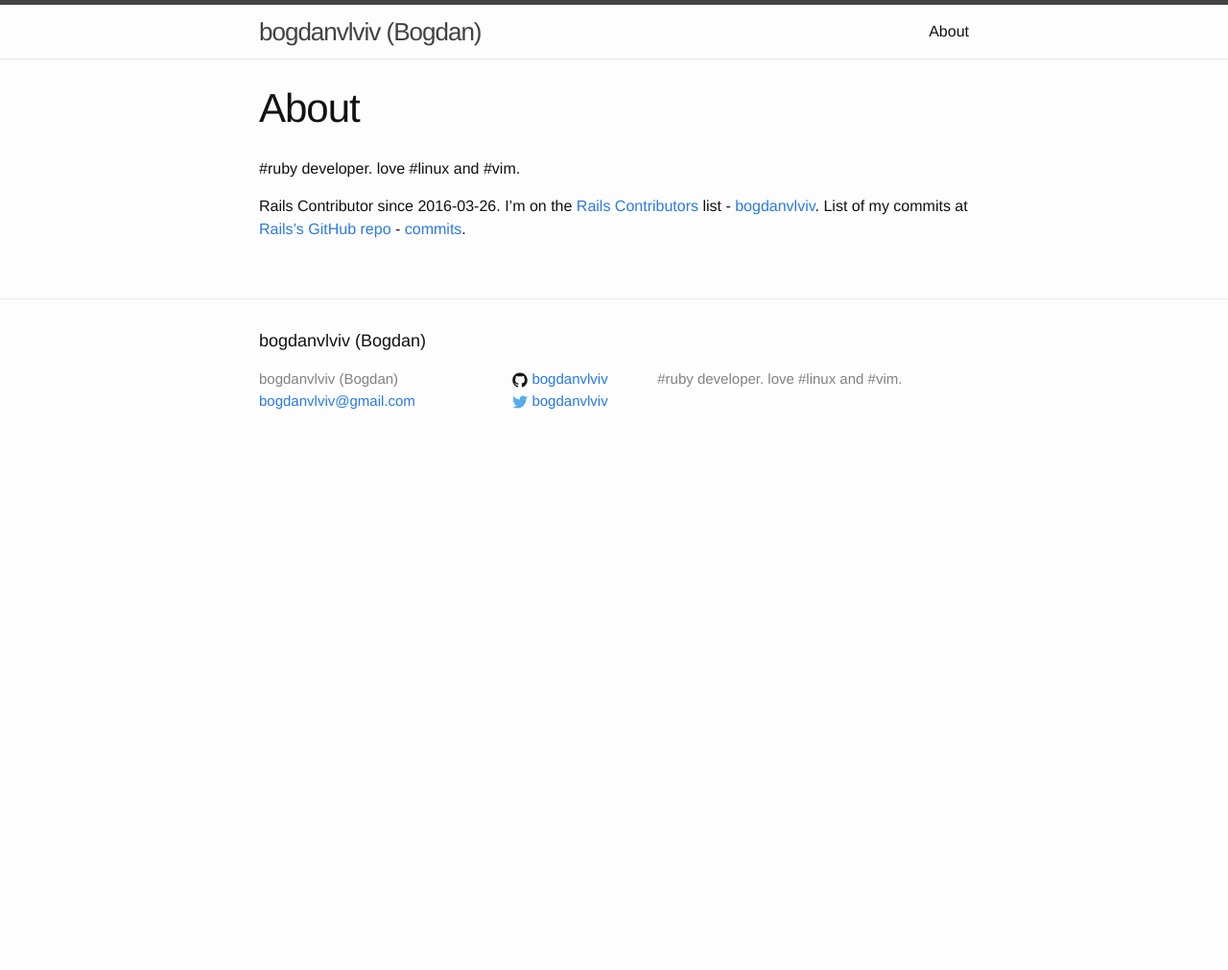
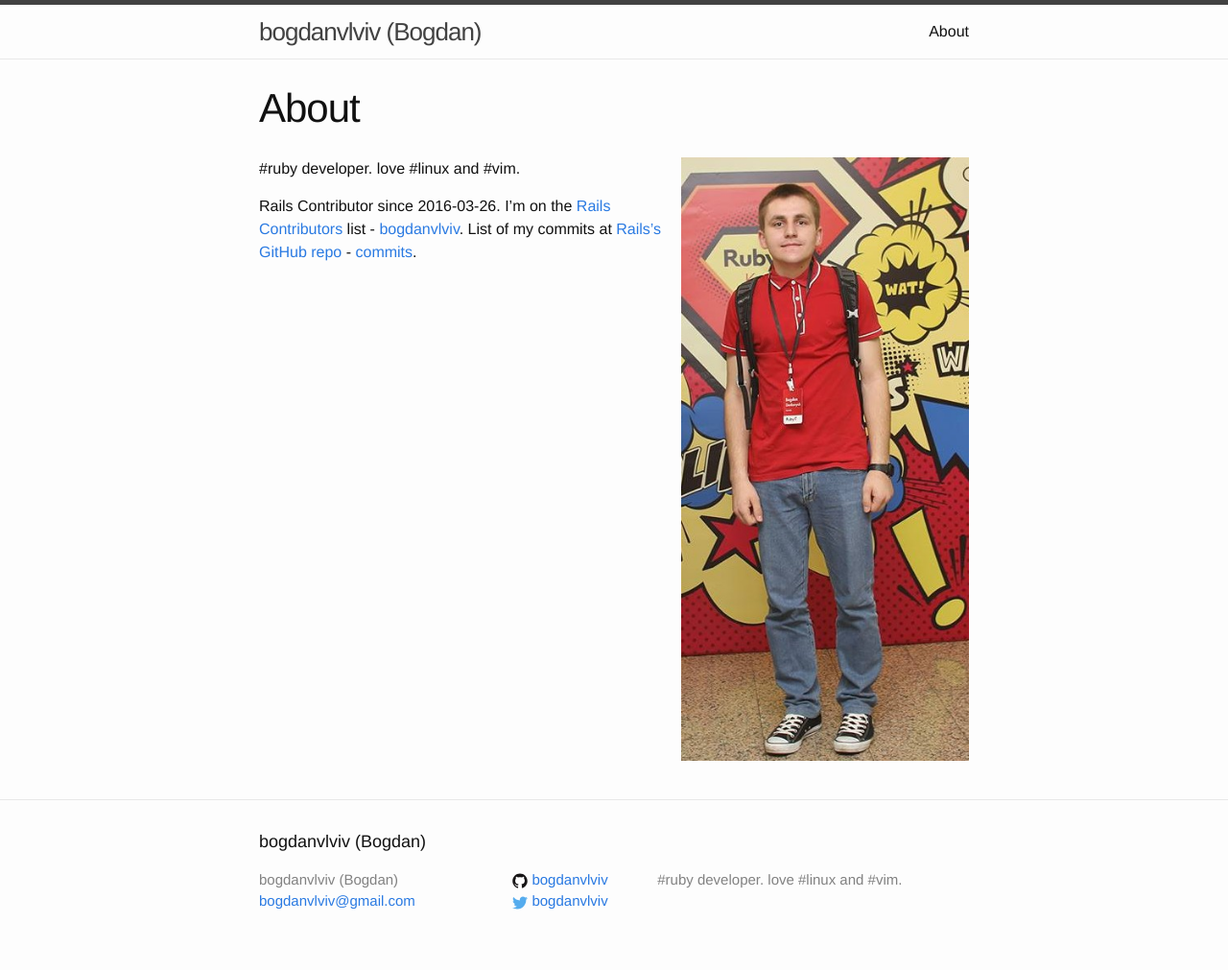
Before and after one commit to crowdpro3/bogdanvlviv.github.io, a Jekyll site: the page built from about.md, in a window 1280 px wide. Shown: the whole page at 96% size. Built offline with Jekyll 4.4.1, drawn with Linux system fonts in a browser that asks for light colours; before the commit the page ends 900 px from its top, so only the background shows below that.

Commit message:
added images folder. added image on about page.

```diff
--- a/about.md
+++ b/about.md
@@ -3,6 +3,8 @@ layout: page
 title: About
 permalink: /about/
 ---
+
+<img src="/images/bogdanvlviv1.jpg" style="float: right; margin: 0px 0px 10px 10px; max-width: 300px;">
 
 #ruby developer. love #linux and #vim.
 
```
Also changed, not shown: images/bogdanvlviv1.jpg (added), images/bogdanvlviv2.jpg (added).
